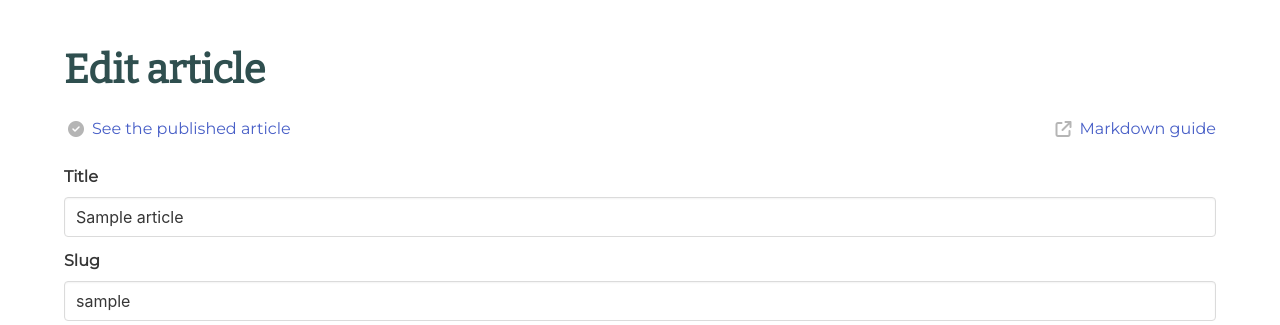
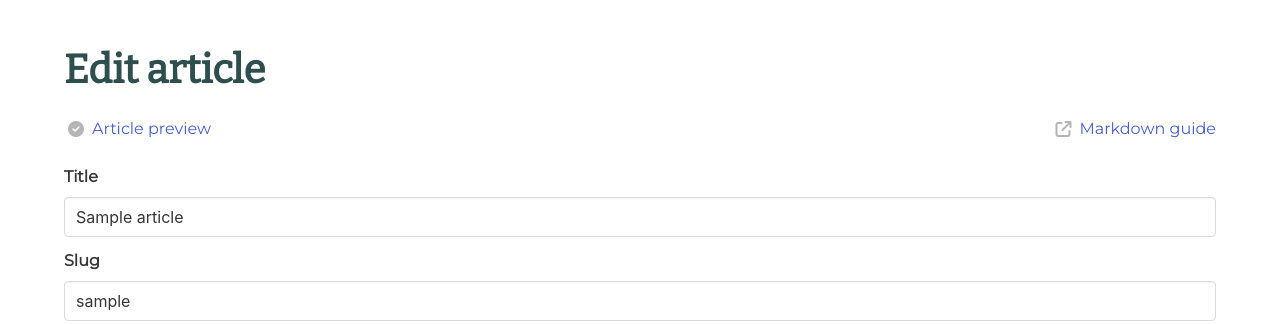
Before and after one commit to dshum/django-biology, a Django app: page /articles/1/edit in a window 1280 px wide. Shown: the part 56-381 px from the top of the page. Run offline with Django 5.2, Linux system fonts and the light colour scheme; a user stored in the database is signed in; tables that the repository leaves empty hold one stand-in row (values such as "Sample post"); some libraries are stand-ins or nearby versions; some web fonts are replaced.

Commit message:
Few changes.

```diff
--- a/src/articles/templates/articles/edit_article_form.html
+++ b/src/articles/templates/articles/edit_article_form.html
@@ -10,7 +10,7 @@
       <div class="level-item">
         <span class="icon-text">
           <span class="icon has-text-grey-light"><i class="fa-solid fa-circle-check"></i></span>
-          <a href="{% url 'articles.view.published' id=article.pk %}">{% trans 'See the published article' %}</a>
+          <a href="{% url 'articles.view.preview' id=article.pk %}">{% trans 'Article preview' %}</a>
         </span>
       </div>
     </div>
--- a/src/articles/urls.py
+++ b/src/articles/urls.py
@@ -12,7 +12,7 @@ urlpatterns = [
     path('categories/<int:id>', views.category, name='articles.category'),
     path('articles/create', views.create, name='articles.create'),
     path('articles/<str:slug>', views.view, name='articles.view'),
-    path('articles/<int:id>/published', views.published, name='articles.view.published'),
+    path('articles/<int:id>/preview', views.preview, name='articles.view.preview'),
     path('articles/<int:id>/edit', views.edit, name='articles.edit'),
     path('articles/create/form', views.article_create_form, name='articles.form.create'),
     path('articles/<int:id>/form', views.article_form, name='articles.form'),
--- a/src/articles/views.py
+++ b/src/articles/views.py
@@ -121,7 +121,7 @@ def view(request, slug: str):
 
 
 @login_required
-def published(request, id: int):
+def preview(request, id: int):
     article = get_article_by_id(id)
     if not article or (not article.publish and article.user != request.user):
         return render(request, 'articles/404.html')
@@ -197,7 +197,7 @@ def article_create_form(request):
         article.save()
 
         messages.add_message(request, messages.SUCCESS, _('New article has been created!'))
-        response.headers['HX-Redirect'] = reverse('articles.view.published', kwargs={'id': article.pk})
+        response.headers['HX-Redirect'] = reverse('articles.view.preview', kwargs={'id': article.pk})
 
     return response
 
```
Also changed, not shown: src/articles/locale/ru/LC_MESSAGES/django.po.
